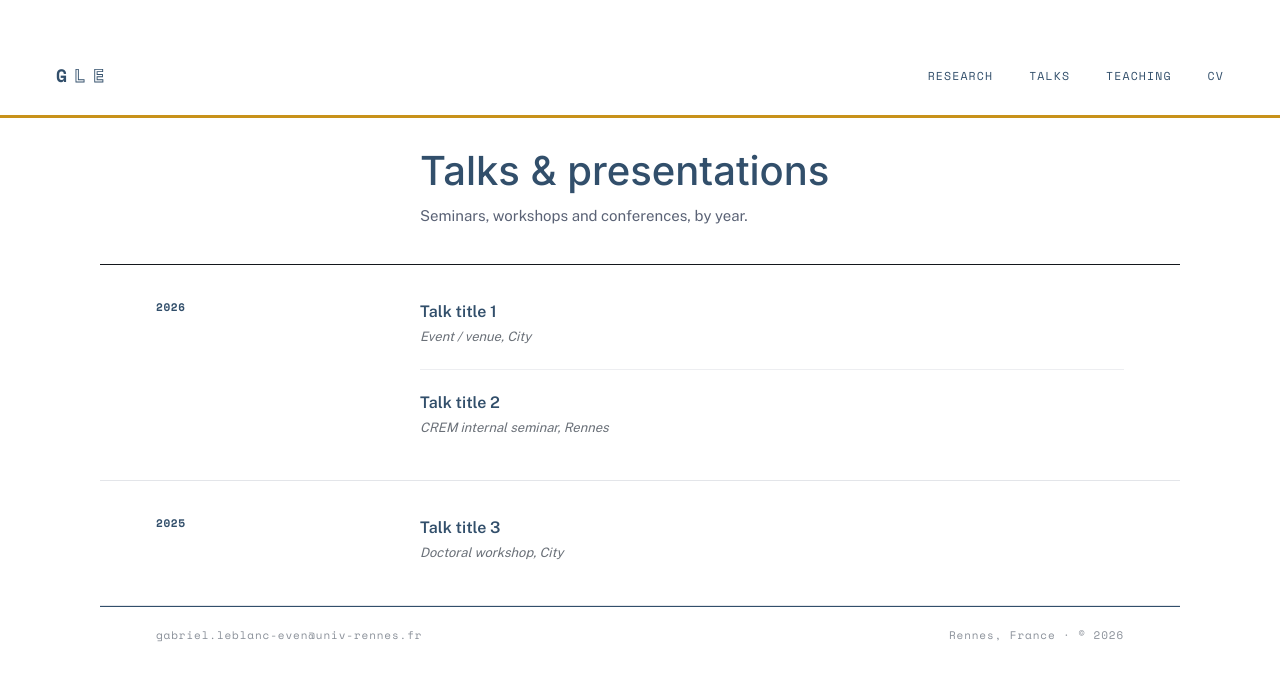
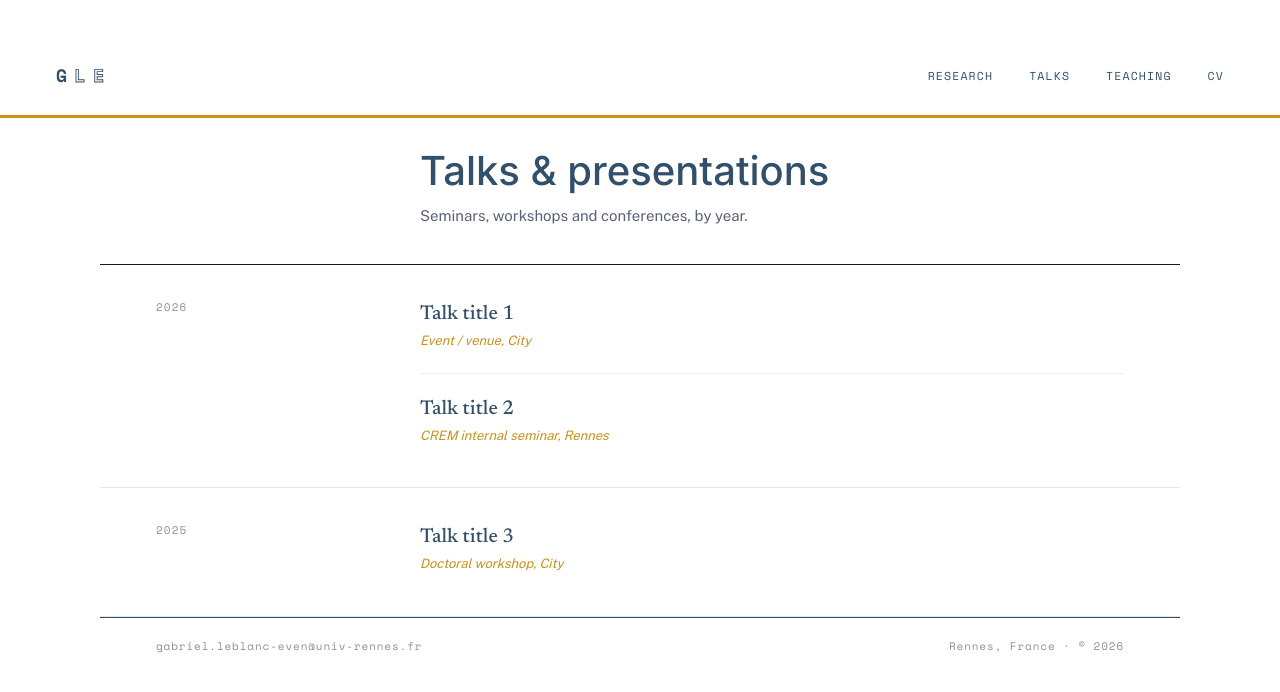
Before and after one commit to gabriel-leblanceven/gabriel-leblanceven.github.io, a Jekyll site: the page built from _pages/talks.md, in a window 1280 px wide. Shown: the top 692 px of the page. Built offline with Jekyll 4.4.1, drawn with Linux system fonts in a browser that asks for light colours; a script bundle is joined from its source files by our own code; library files that are not in the unit come from our copies.

Commit message:
Update talks.md

```diff
--- a/_pages/talks.md
+++ b/_pages/talks.md
@@ -23,7 +23,7 @@ layout: single
 .gle__h1{font-family:'Newsreader',serif;font-size:40px;font-weight:500;line-height:1.05;color:#324f6b;margin:0;}
 .gle__intro{font-size:15px;color:#5a6275;line-height:1.6;margin-top:12px;max-width:600px;}
 .gle__row{display:grid;grid-template-columns:280px 1fr;border-bottom:1px solid #E3E5E9;}
-.gle__rowlabel{padding:34px 0 34px 56px;font-family:'Space Mono',monospace;font-size:11px;font-weight:700;letter-spacing:0.06em;color:#324f6b;}
+.gle__rowlabel{padding:34px 0 34px 56px;font-family:'Space Mono',monospace;font-size:11px;letter-spacing:0.1em;text-transform:uppercase;color:#8a9099;}
 .gle__rowbody{padding:14px 56px 20px 40px;}
 .gle__item{padding:22px 0;border-bottom:1px solid #EDEEF1;}
 .gle__item:last-child{border-bottom:none;}
@@ -69,8 +69,8 @@ body{padding-top:0 !important;}
       <div class="gle__rowbody">
         {% for t in grp.items %}
           <div class="gle__item">
-            <div style="font-size:16px;font-weight:600;color:#324f6b;line-height:1.4;">{{ t.title }}</div>
-            <div style="font-size:13px;color:#6a7078;margin-top:4px;font-style:italic;">{{ t.place }}</div>
+            <div style="font-family:'Newsreader',serif;font-size:20px;font-weight:500;color:#324f6b;line-height:1.3;">{{ t.title }}</div>
+            <div style="font-family:'Public Sans',sans-serif;font-size:13px;font-style:italic;color:#c8921a;margin-top:4px;">{{ t.place }}</div>
           </div>
         {% endfor %}
       </div>
```
